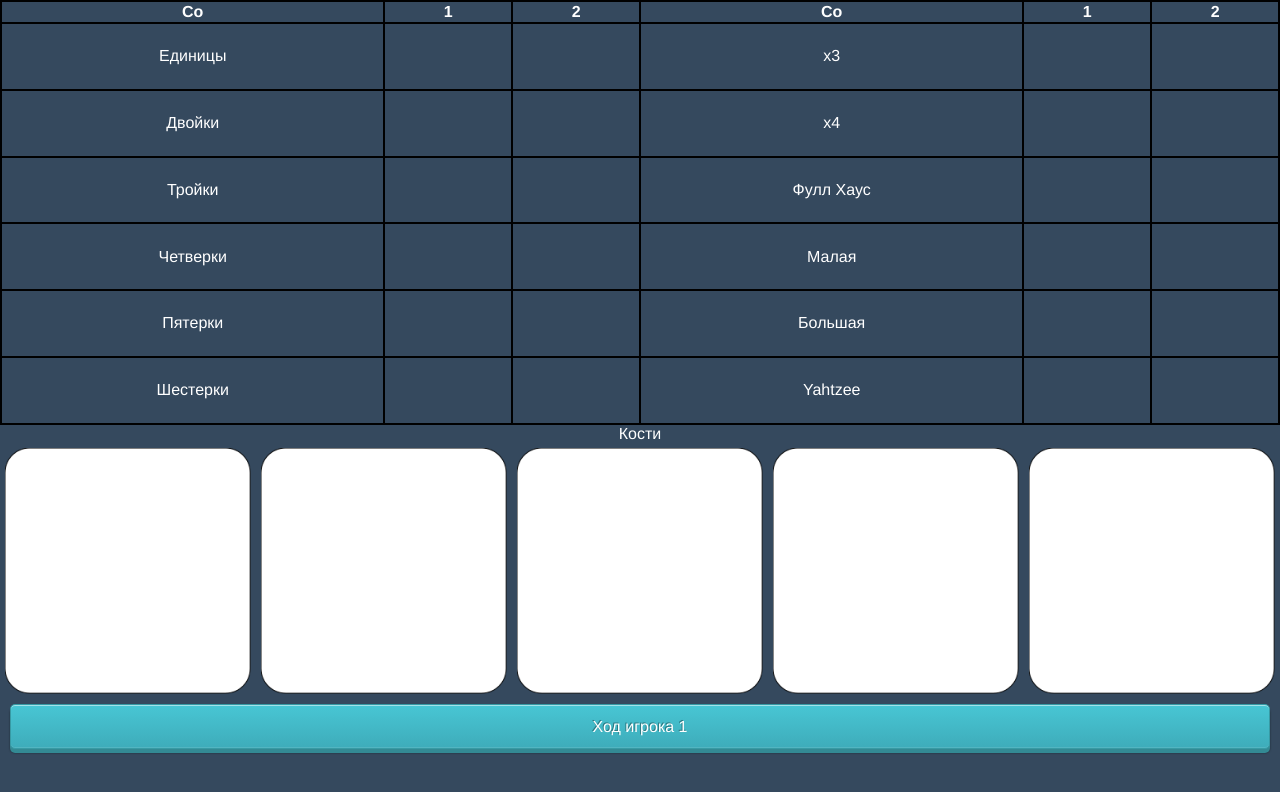
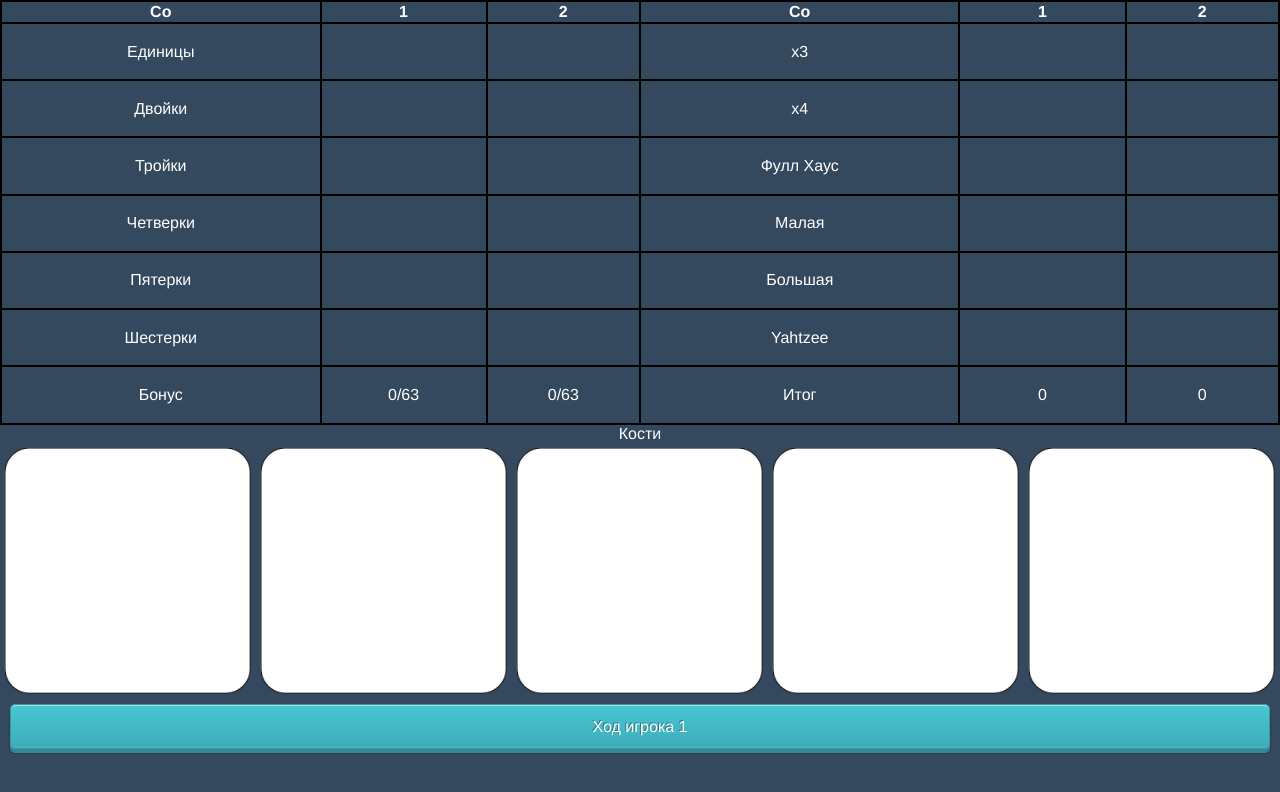
Before and after one commit to zpix1/yahtzee, a Vue app: page / in a window 1280 px wide. Shown: the top 792 px of the page. Built offline with nearby package versions, Linux system fonts and the light colour scheme.

Commit message:
Working v without Chance

```diff
--- a/src/Constants.js
+++ b/src/Constants.js
@@ -53,42 +53,49 @@ function arraysEqual (a, b) {
 
 export const combinations = [
   {
+    group: 0,
     id: 1,
     name: 'Единицы',
     calc: function (dice) {
       return sumOfType(dice, 1)
     }
   }, {
+    group: 0,
     id: 2,
     name: 'Двойки',
     calc: function (dice) {
       return sumOfType(dice, 2)
     }
   }, {
+    group: 0,
     id: 3,
     name: 'Тройки',
     calc: function (dice) {
       return sumOfType(dice, 3)
     }
   }, {
+    group: 0,
     id: 4,
     name: 'Четверки',
     calc: function (dice) {
       return sumOfType(dice, 4)
     }
   }, {
+    group: 0,
     id: 5,
     name: 'Пятерки',
     calc: function (dice) {
       return sumOfType(dice, 5)
     }
   }, {
+    group: 0,
     id: 6,
     name: 'Шестерки',
     calc: function (dice) {
       return sumOfType(dice, 6)
     }
   }, {
+    group: 1,
     id: 7,
     name: 'x3',
     calc: function (dice) {
@@ -100,6 +107,7 @@ export const combinations = [
       }
     }
   }, {
+    group: 1,
     id: 8,
     name: 'x4',
     calc: function (dice) {
@@ -111,6 +119,7 @@ export const combinations = [
       }
     }
   }, {
+    group: 1,
     id: 9,
     name: 'Фулл Хаус',
     calc: function (dice) {
@@ -123,6 +132,7 @@ export const combinations = [
       }
     }
   }, {
+    group: 1,
     id: 10,
     name: 'Малая',
     calc: function (dice) {
@@ -147,6 +157,7 @@ export const combinations = [
       return 0
     }
   }, {
+    group: 1,
     id: 11,
     name: 'Большая',
     calc: function (dice) {
@@ -170,6 +181,7 @@ export const combinations = [
       return 0
     }
   }, {
+    group: 1,
     id: 12,
     name: 'Yahtzee',
     calc: function (dice) {
--- a/src/components/Game.vue
+++ b/src/components/Game.vue
@@ -4,12 +4,12 @@
       <div class="scores block">
         <table class="scores-table">
           <colgroup>
-    <col style="width:30%">
-    <col style="width:10%">
-    <col style="width:10%">
-    <col style="width:30%">
-    <col style="width:10%">
-    <col style="width:10%">
+    <col style="width:25%">
+    <col style="width:13%">
+    <col style="width:12%">
+    <col style="width:25%">
+    <col style="width:13%">
+    <col style="width:12%">
   </colgroup>
           <thead>
             <tr>
@@ -31,6 +31,15 @@
               <td>{{ comb[1].name }}</td>
               <td v-bind:class="{ setscore: scores[0][comb[1].id] !== undefined }" v-on:click="setScore(0, comb[1].id)">{{ scores[0][comb[1].id] }} {{ rolled && playerTurn == 0 && scores[0][comb[1].id] === undefined ? comb[1].calc(dice) : ''}}</td>
               <td v-bind:class="{ setscore: scores[1][comb[1].id] !== undefined }" v-on:click="setScore(1, comb[1].id)">{{ scores[1][comb[1].id] }} {{ rolled && playerTurn == 1 && scores[1][comb[1].id] === undefined ? comb[1].calc(dice) : ''}}</td>
+            </tr>
+
+            <tr>
+              <td>Бонус</td>
+              <td v-bind:class="{ setscore: partSum(scores[0]) >= bonusRequire }">{{ partSum(scores[0]) }}/{{ bonusRequire }}</td>
+              <td v-bind:class="{ setscore: partSum(scores[1]) >= bonusRequire }">{{ partSum(scores[1]) }}/{{ bonusRequire }}</td>
+              <td>Итог</td>
+              <td>{{ finalSum(scores[0]) }}</td>
+              <td>{{ finalSum(scores[1]) }}</td>
             </tr>
 
           </tbody>
@@ -74,6 +83,8 @@ export default {
   name: 'game',
   data () {
     return {
+      bonusRequire: 63,
+      bonusSize: 35,
       playerTurn: 0,
       rollsLeft: 3,
       rolled: false,
@@ -86,7 +97,7 @@ export default {
   methods: {
     roll: function (event) {
       if (this.rollsLeft === 0) {
-        return false
+        return
       }
 
       this.rolled = true
@@ -102,7 +113,6 @@ export default {
       if (this.rollsLeft === 0) {
         this.rollButtonMessage = 'Ход завершен'
       }
-      return true
     },
     setScore: function (player, combId) {
       if ((this.rolled) && (player === this.playerTurn) && (!this.scores[player].hasOwnProperty(combId))) {
@@ -116,6 +126,52 @@ export default {
         this.rollButtonMessage = 'Ход игрока ' + (this.playerTurn + 1)
         this.dice = defaultDice()
         this.rollsLeft = 3
+
+        this.winner()
+      }
+    },
+    partSum: function (obj) {
+      var ans = 0
+      for (var i = 0; i < this.combinations.length; i++) {
+        if (this.combinations[i].group === 0) {
+          ans += obj[this.combinations[i].id] || 0
+        }
+      }
+      return ans
+    },
+    finalSum: function (obj) {
+      var ans = 0
+      var partSum = this.partSum(obj)
+      if (partSum >= this.bonusRequire) {
+        ans += this.bonusSize
+      }
+      for (var i = 0; i < this.combinations.length; i++) {
+        ans += obj[this.combinations[i].id] || 0
+      }
+      return ans
+    },
+    reset: function () {
+      this.scores = [{}, {}]
+    },
+    winner: function () {
+      var ended = true
+      for (var i = 0; i < this.combinations.length; i++) {
+        if (this.scores[0][this.combinations[i].id] === undefined) {
+          ended = false
+        }
+        if (this.scores[1][this.combinations[i].id] === undefined) {
+          ended = false
+        }
+      }
+      if (ended) {
+        if (this.finalSum(this.scores[0]) === this.finalSum(this.scores[1])) {
+          alert('Ничья, как ни странно')
+        } else if (this.finalSum(this.scores[0]) > this.finalSum(this.scores[1])) {
+          alert('Победил игрок 1!')
+        } else {
+          alert('Победил игрок 2!')
+        }
+        this.reset()
       }
     }
   }
```
